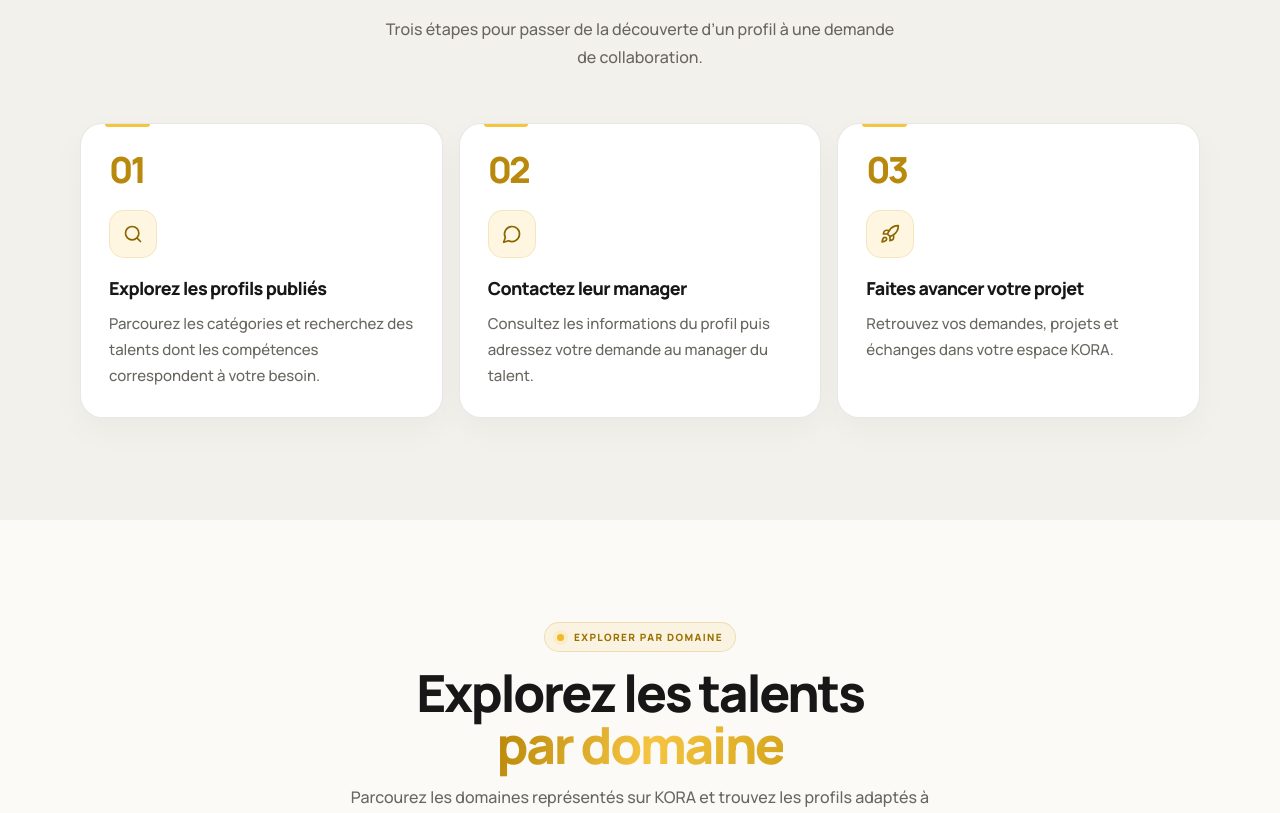
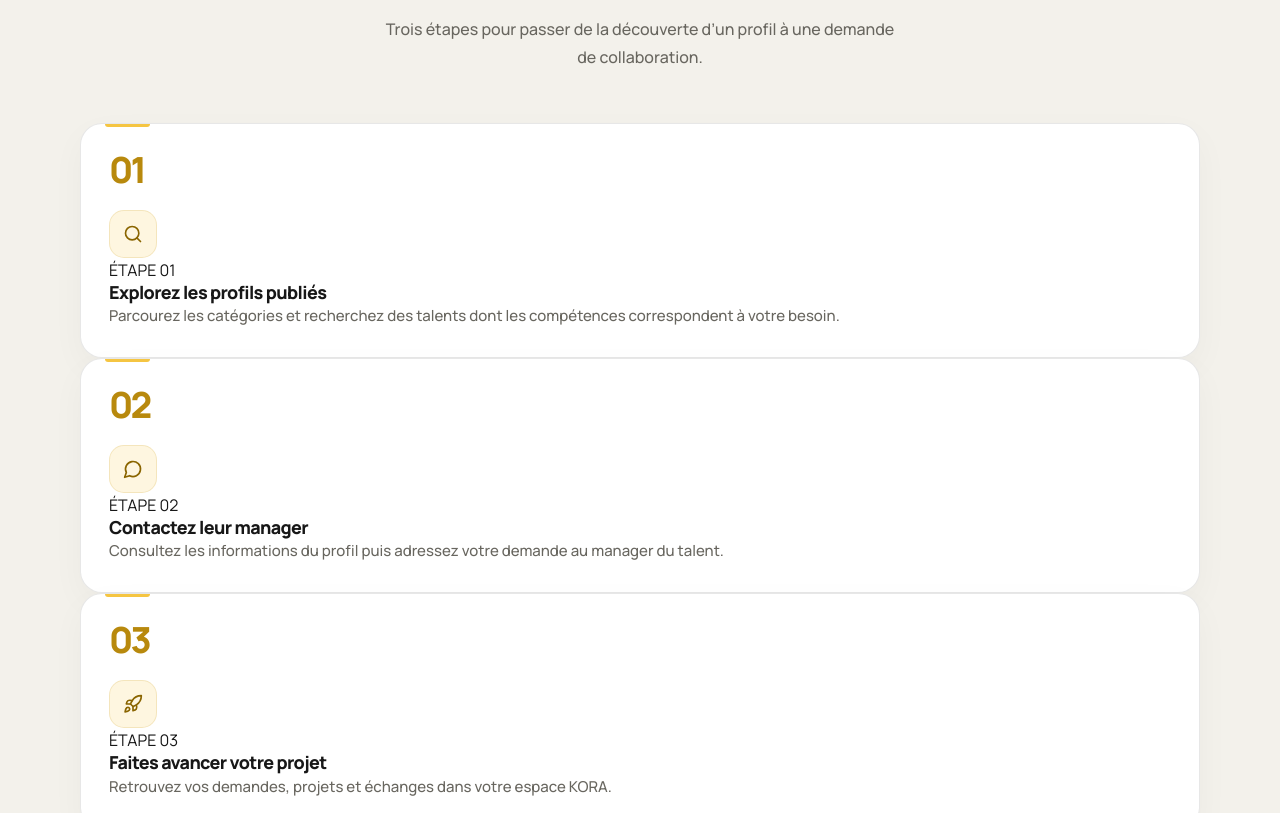
Before and after one commit to elviskienou0-cloud/Kora, a React (Vite) app: page / in a window 1280 px wide. Shown: the part 2186-2999 px from the top of the page. Built offline with nearby package versions, Linux system fonts and the light colour scheme; no server answers; the database is empty.

Commit message:
feat(landing): apply KORA spotlight layout

```diff
--- a/src/components/landing/LandingProcess.jsx
+++ b/src/components/landing/LandingProcess.jsx
@@ -9,30 +9,18 @@ export default function LandingProcess() {
     { Icon: MessageCircle, title: t("landing.processStep2Title"), text: t("landing.processStep2Description") },
     { Icon: Rocket, title: t("landing.processStep3Title"), text: t("landing.processStep3Description") },
   ]
-
-  return (
-    <section id="how-it-works" className="kora-lp-section" aria-labelledby="process-title">
+  return <section id="how-it-works" className="kora-lp-section kora-spotlight-process-section" aria-labelledby="process-title">
     <div className="kora-lp-container">
-        <SectionHeader
-          titleId="process-title"
-          eyebrow={t("landing.processEyebrow")}
-          title={t("landing.processTitle")}
-          description={t("landing.processDescription")}
-        />
-
-        <div className="grid gap-4 md:grid-cols-3">
-          {steps.map(({ Icon, title, text }, index) => (
-            <Reveal key={title} delay={index * 0.06}>
-              <article className="kora-lp-step-card h-full">
+      <SectionHeader titleId="process-title" eyebrow={t("landing.processEyebrow")} title={t("landing.processTitle")} description={t("landing.processDescription")} />
+      <div className="kora-spotlight-process">
+        {steps.map(({ Icon, title, text }, index) => <Reveal key={title} delay={index * .06} className="kora-spotlight-process-item" style={{ "--step-index": index }}>
+          <article className="kora-lp-step-card">
             <span className="kora-lp-step-number" aria-hidden="true">0{index + 1}</span>
             <span className="kora-lp-step-icon"><Icon className="h-5 w-5" aria-hidden="true" /></span>
-                <h3 className="kora-lp-card-title mt-5">{title}</h3>
-                <p className="kora-lp-body mt-3">{text}</p>
+            <div><p className="kora-spotlight-step-label">{t("landing.processStepLabel")} 0{index + 1}</p><h3 className="kora-lp-card-title">{title}</h3><p className="kora-lp-body">{text}</p></div>
           </article>
-            </Reveal>
-          ))}
+        </Reveal>)}
       </div>
     </div>
   </section>
-  )
 }
```
Lines whose indentation alone changed are shown as unchanged.
